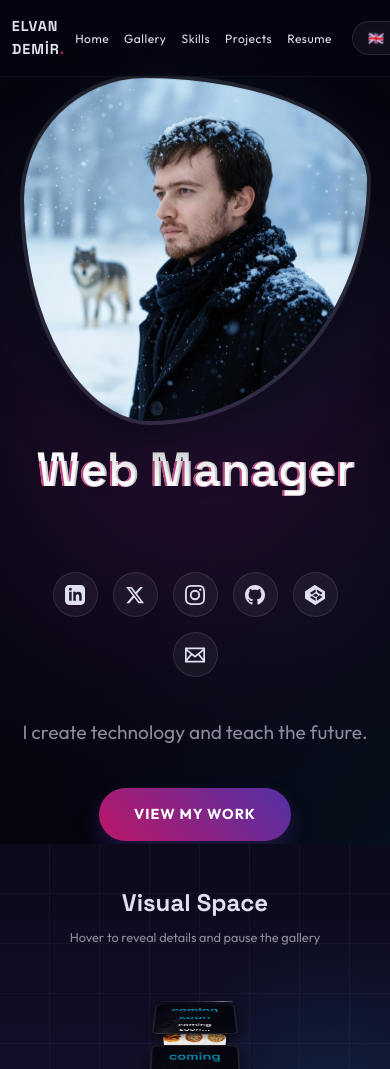
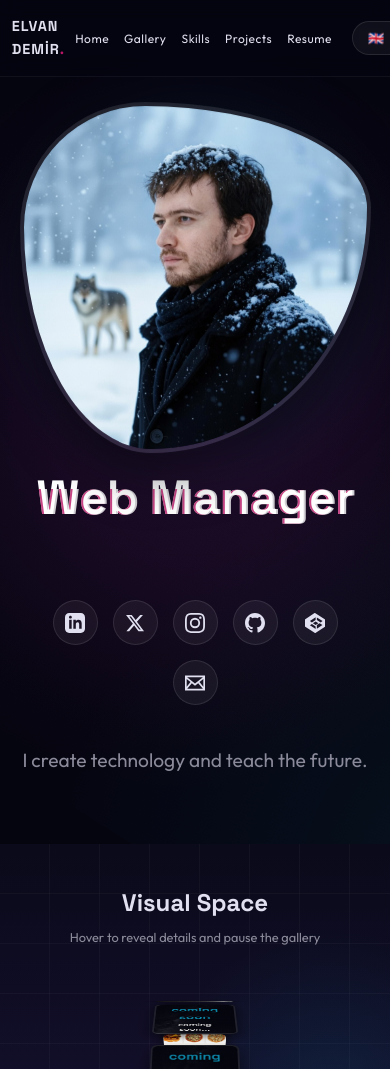
Before and after one commit to elvanis05/Elvndmr, a React (Vite) app: page / in a window 390 px wide. Shown: the top 1069 px of the page. Built offline with nearby package versions, Linux system fonts and the light colour scheme.

Commit message:
force hide hero buttons on mobile/tablet

```diff
--- a/src/index.css
+++ b/src/index.css
@@ -243,10 +243,6 @@ nav {
   .lang-switcher {
     margin-left: 10px;
   }
-
-  .hero-buttons {
-    display: none;
-  }
 }
 
 .hero-content {
@@ -358,9 +354,12 @@ nav {
     text-align: center;
   }
 
-  .hero-text .glitch-wrapper,
-  .hero-text .hero-buttons {
+  .hero-text .glitch-wrapper {
     justify-content: center;
+  }
+
+  .hero-buttons {
+    display: none !important;
   }
 
   .hero-image-container {
```
